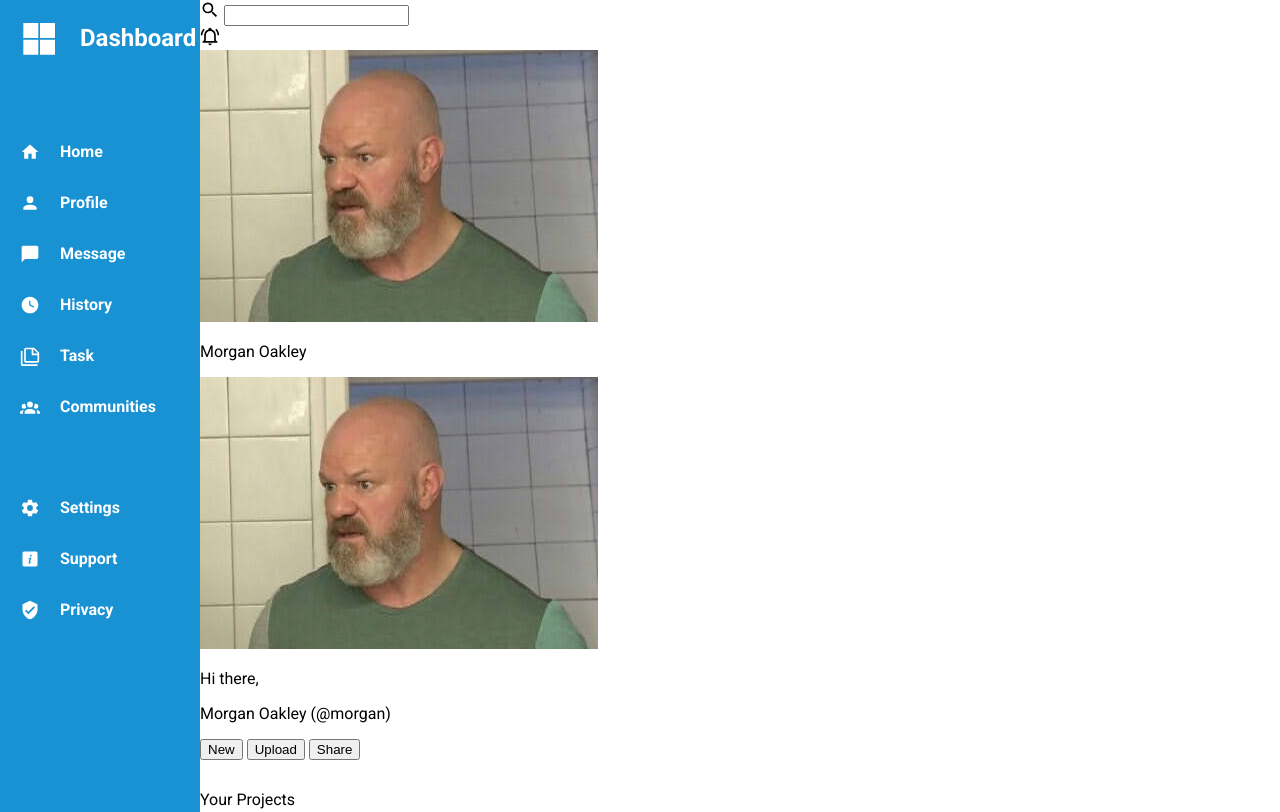
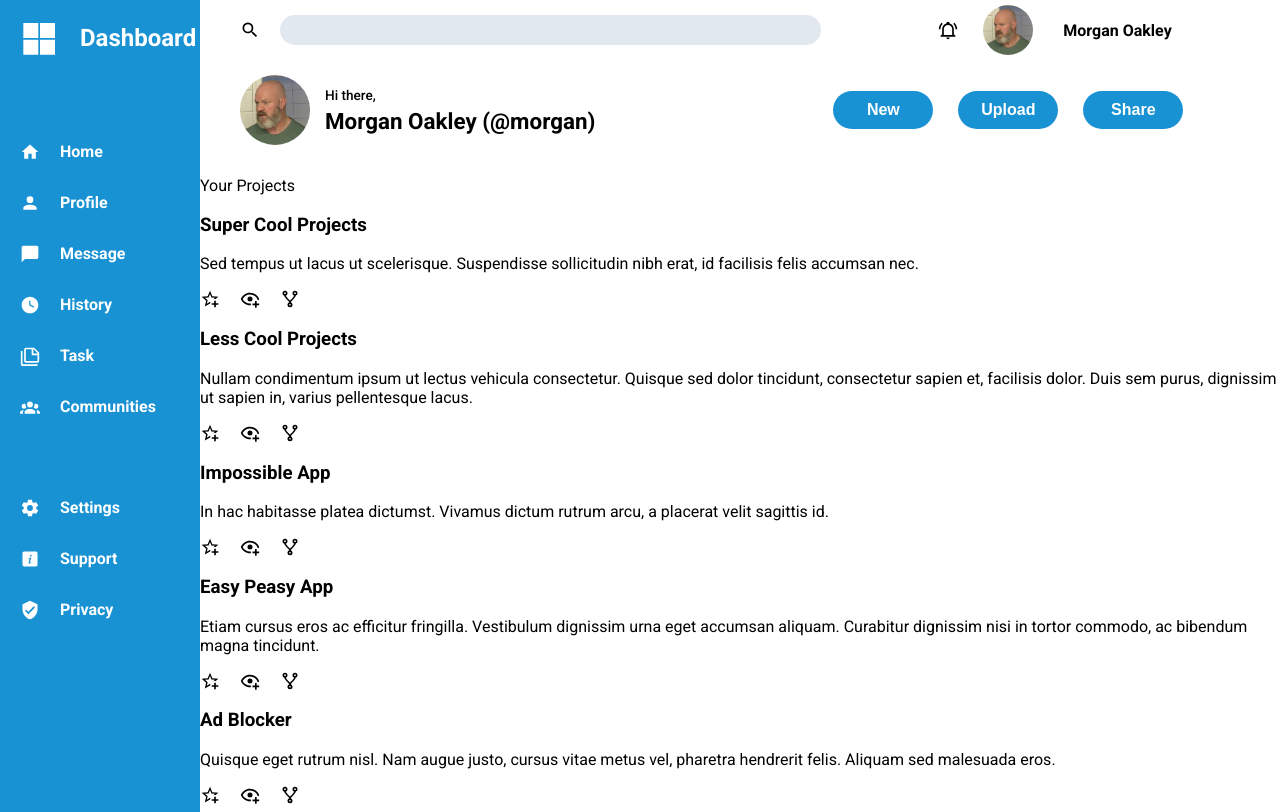
Before and after one commit to Sokoshy/admin-dashboard, a plain HTML site: page index.html in a window 1280 px wide. Shown: the top 812 px of the page. Drawn offline with Linux system fonts and the light colour scheme; a web font is replaced by a local one.

Commit message:
style: style dashboard header

```diff
--- a/css/style.css
+++ b/css/style.css
@@ -11,7 +11,7 @@ body {
 .grid-container {
   display: grid;
   grid-template-columns: 1fr 5fr;
-  grid-template-rows: 1fr 5fr;
+  grid-template-rows: 160px 5fr;
 }
 
 .sidebar {
@@ -50,9 +50,104 @@ body {
 }
 
 .navigation-items svg, .settings-items svg, .header svg, .card .icon svg {
-  width: 20px;
   height: 20px;
   fill: currentColor;
+}
+
+.header {
+  display: grid;
+  grid-template-columns: 2fr 100px 30px 1fr;
+  grid-template-rows: 60px 100px;
+  align-items: center;
+  justify-items: stretch;
+}
+
+.header .search {
+  grid-area: 1 / 1 / 2 / 3;
+  display: flex;
+  align-items: center;
+  margin-left: 40px;
+}
+
+#search-input {
+  width: 78%;
+  height: 30px;
+  border-radius: 30px;
+  border: none;
+  background-color: #e2e8f0;
+  margin-left: 20px;
+  padding: 10px;
+}
+
+.header .profile {
+  display: flex;
+  align-items: center;
+  gap: 30px;
+  margin-left: 20px;
+  font-weight: bold;
+}
+
+.header .profile img {
+  width: 50px;
+  height: 50px;
+  border-radius: 50px;
+  object-fit: cover;
+  object-position: center;
+}
+
+.header .profile-content {
+  grid-area: 2 / 1 / 3 / 2;
+  display: flex;
+  align-items: center;
+  gap: 15px;
+  margin-left: 40px;
+}
+
+.header .profile-content img {
+  width: 70px;
+  height: 70px;
+  border-radius: 50px;
+  object-fit: cover;
+  object-position: center;
+}
+
+.header .profile-text p {
+  margin: 0;
+}
+
+.header .profile-text p:first-child {
+  font-size: 0.85rem;
+  font-weight: 500;
+  margin-bottom: 5px;
+}
+
+.header .profile-text p:last-child {
+  font-size: 1.4rem;
+  font-weight: 700;
+}
+
+.btn-header {
+  grid-area: 2 / 2 / 3 / 5;
+  display: flex;
+  justify-content: flex-start;
+  align-items: center;
+  gap: 25px;
+  padding-right: 40px;
+}
+
+.btn-header button {
+  padding: 10px 25px;
+  width: 100px;
+  display: flex;
+  align-items: center;
+  justify-content: center;
+  font-size: 1rem;
+  font-weight: bold;
+  color: white;
+  background-color: #1992d4;
+  border-radius: 999px;
+  border: none;
+  cursor: pointer;
 }
 
 .card .icon {
```
